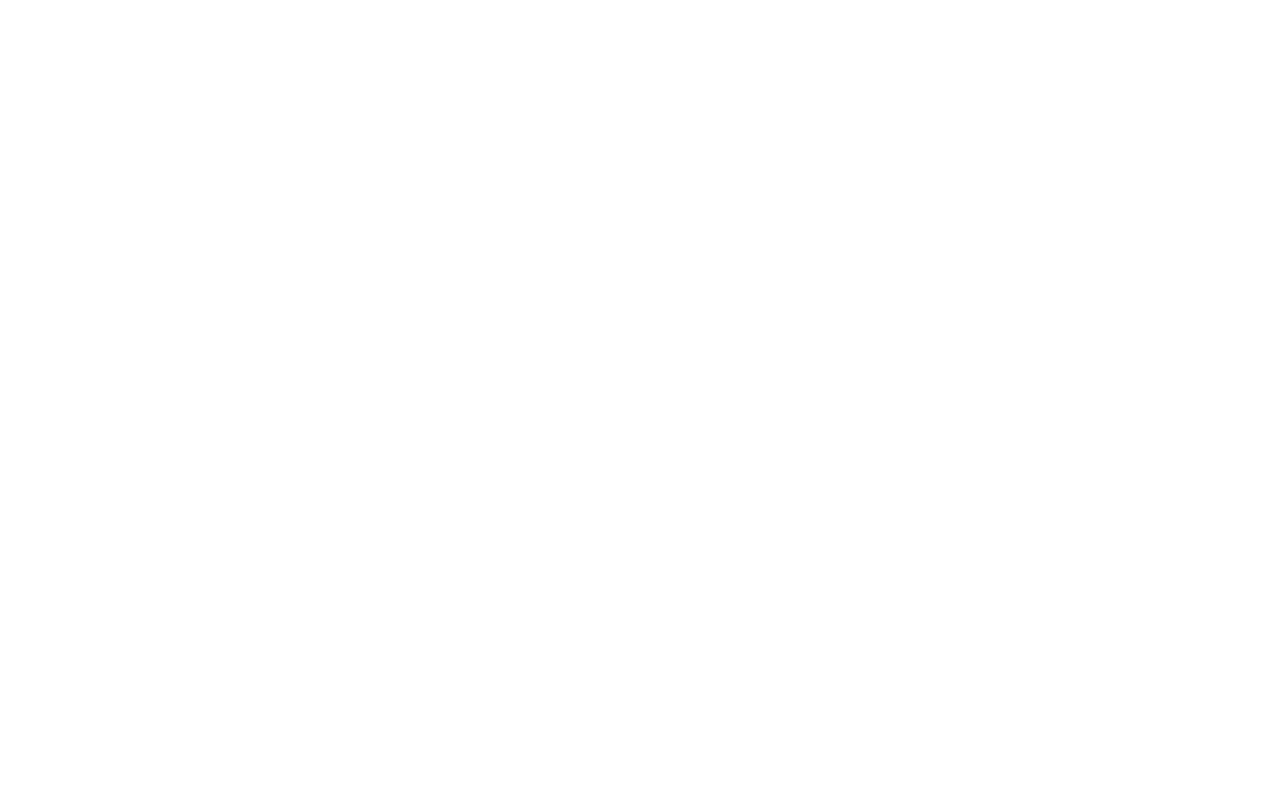
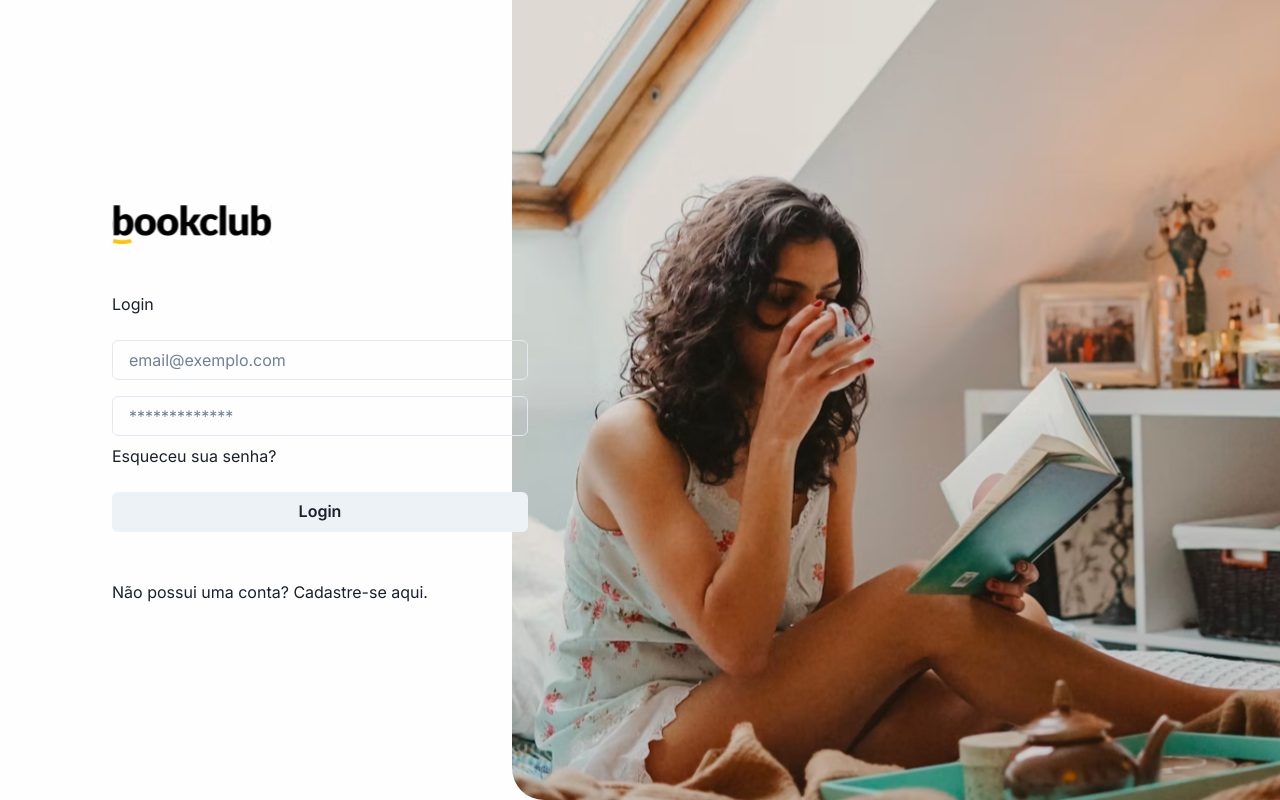
Before and after one commit to EdSantiag0/bookclub-web, a React (Create React App) app: page / in a window 1280 px wide. Built offline with nearby package versions, Linux system fonts and the light colour scheme.

Commit message:
feat: implement first chakra elements at login screen

```diff
--- a/src/App.js
+++ b/src/App.js
@@ -1,7 +1,13 @@
 import { ChakraProvider } from '@chakra-ui/react'
+import { theme } from 'styles'
+import { LoginScreen } from 'modules/unauthenticated/screens'
 
 function App() {
-  return <ChakraProvider></ChakraProvider>
+  return (
+    <ChakraProvider theme={theme}>
+      <LoginScreen />
+    </ChakraProvider>
+  )
 }
 
 export default App
--- /dev/null
+++ b/src/modules/unauthenticated/screens/Login/index.js
@@ -0,0 +1,36 @@
+import { Flex, Image, Text, Input, Link, Button } from '@chakra-ui/react'
+
+export const LoginScreen = () => {
+  return (
+    <Flex flexDir="row" w="100vw" h="100vh">
+      <Flex
+        alignItems="flex-start"
+        justifyContent="center"
+        paddingLeft="112px"
+        flexDir="column"
+        w="40%"
+        h="100%"
+      >
+        <Flex flexDir="column" w="416px">
+          <Image src="/img/logo.svg" alt="BookClub Logo" w="160px" h="48px" />
+          <Text mt="48px">Login</Text>
+          <Input mt=" 24px" placeholder="email@exemplo.com" />
+          <Input mt="16px" placeholder="*************" />
+          <Link mt="8px">Esqueceu sua senha?</Link>
+          <Button mt="24px">Login</Button>
+          <Link mt="48px">Não possui uma conta? Cadastre-se aqui.</Link>
+        </Flex>
+      </Flex>
+      <Flex
+        w="70%"
+        h="100vh"
+        backgroundImage="url('/img/auth_background.svg')"
+        backgroundSize="cover"
+        backgroundPosition="center"
+        backgroundRepeat="no-repeat"
+        borderTopLeftRadios="32px"
+        borderBottomLeftRadius="32px"
+      />
+    </Flex>
+  )
+}
--- /dev/null
+++ b/src/modules/unauthenticated/screens/index.js
@@ -0,0 +1 @@
+export * from './Login'
--- /dev/null
+++ b/src/styles/colors.js
@@ -0,0 +1,9 @@
+export const colors = {
+  primary: '#FFC734',
+  black: '#000000',
+  white: '#FFFFFF',
+  greyDark: '#737373',
+  grey: '#E6E6E6',
+  greyLigth: '#F2F1F1',
+  background: '#FEFEFE'
+}
--- /dev/null
+++ b/src/styles/index.js
@@ -0,0 +1 @@
+export * from './theme'
--- /dev/null
+++ b/src/styles/theme.js
@@ -0,0 +1,18 @@
+import { extendTheme } from '@chakra-ui/react'
+import { colors } from './colors'
+
+export const theme = extendTheme({
+  colors: {
+    brand: colors
+  },
+  styles: {
+    global: {
+      'html, body': {
+        fontFamily: 'Inter',
+        padding: 0,
+        margin: 0,
+        backgroundColor: colors.background
+      }
+    }
+  }
+})
```
Also changed, not shown: public/img/auth_background.svg (added), public/img/logo.svg (added).
